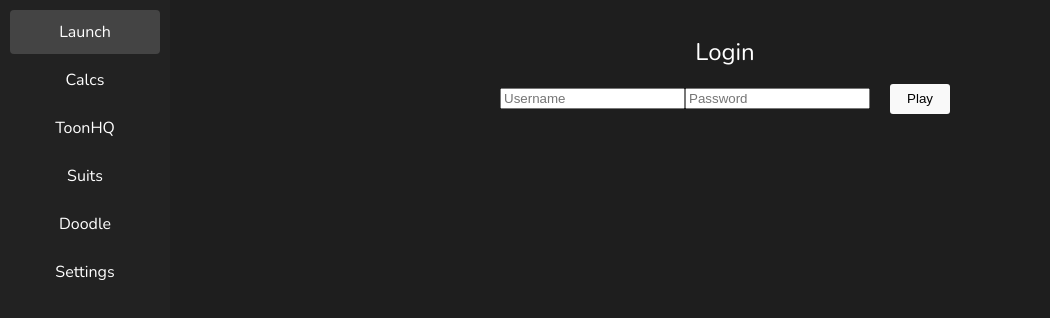
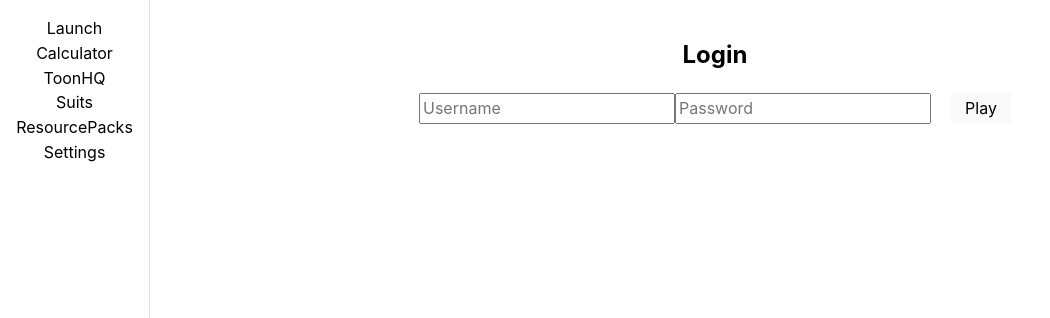
Before and after one commit to jkantner2/Yet-Another-Toontown-Launcher, a React (Vite) app in the folder frontend/: page / in a window 1280 px wide. Shown: the top 318 px of the page, without its empty margins (0-1050 px from the left). Built offline with nearby package versions, Linux system fonts and the light colour scheme.

Commit message:
Started Calc & Swapped to MantineUI

```diff
--- /dev/null
+++ b/frontend/postcss.config.cjs
@@ -0,0 +1,14 @@
+module.exports = {
+  plugins: {
+    'postcss-preset-mantine': {},
+    'postcss-simple-vars': {
+      variables: {
+        'mantine-breakpoint-xs': '36em',
+        'mantine-breakpoint-sm': '48em',
+        'mantine-breakpoint-md': '62em',
+        'mantine-breakpoint-lg': '75em',
+        'mantine-breakpoint-xl': '88em',
+      },
+    },
+  },
+};
--- a/frontend/src/App.tsx
+++ b/frontend/src/App.tsx
@@ -2,7 +2,7 @@
 import LoginPage from "./pages/login/Login";
 import ToonHQPage from "./pages/toonhq/Toonhq";
 import Calculator from "./pages/calculator/CalculatorPage.tsx";
-
+import { AppShell } from "@mantine/core";
 
 const ComingSoonPage: React.FC<{ title: string }> = ({ title }) => (
   <div>{title} Page (coming soon)</div>
@@ -11,12 +11,12 @@
 
 // Sidebar items enum
 enum SidebarItems {
-  Launch = 0,
-  Calcs,
-  ToonHQ,
-  Suits,
-  Doodle,
-  Settings,
+  Launch = "Launch",
+  Calculator = "Calculator",
+  ToonHQ = "ToonHQ",
+  Suits = "Suits",
+  ResourcePacks = "ResourcePacks",
+  Settings = "Settings",
 }
 
 const App: React.FC = () => {
@@ -28,14 +28,14 @@
     switch (selectedPage) {
       case SidebarItems.Launch:
         return <LoginPage />;
-      case SidebarItems.Calcs:
+      case SidebarItems.Calculator:
         return <Calculator />;
       case SidebarItems.ToonHQ:
-        return <ToonHQPage/>;
+        return <ToonHQPage />;
       case SidebarItems.Suits:
         return <ComingSoonPage title="Cog Suits" />;
-      case SidebarItems.Doodle:
-        return <ComingSoonPage title="Doodle" />;
+      case SidebarItems.ResourcePacks:
+        return <ComingSoonPage title="Resource Packs" />;
       case SidebarItems.Settings:
         return <SettingsPage />;
       default:
@@ -44,63 +44,31 @@
   };
 
   return (
-    <div
-      className="app"
-      style={{
-        display: "flex",
-        height: "100vh",
-      }}
-    >
-      {/* Sidebar */}
-      <div
-        style={{
-          width: "150px",
-          backgroundColor: "#222",
-          color: "white",
-          padding: "10px",
+    <>
+      <AppShell
+        padding="md"
+        navbar={{
+          width: { base: 150, lg: 150 },
+          breakpoint: "sm",
         }}
       >
-        {Object.keys(SidebarItems)
-          .filter((key) => isNaN(Number(key)))
-          .map((key) => (
+        <AppShell.Navbar p="md">
+          {Object.keys(SidebarItems).map((item) => (
             <div
-              key={key}
+              key={item}
               onClick={() =>
-                setSelectedPage(
-                  SidebarItems[
-                  key as keyof typeof SidebarItems
-                  ],
-                )}
-              style={{
-                padding: "10px",
-                cursor: "pointer",
-                backgroundColor: selectedPage ===
-                  SidebarItems[
-                  key as keyof typeof SidebarItems
-                  ]
-                  ? "#444"
-                  : "transparent",
-                marginBottom: "4px",
-                borderRadius: "4px",
-              }}
+                setSelectedPage(item as SidebarItems)
+              }
             >
-              {key}
+              {item}
             </div>
           ))}
-      </div>
-
-      {/* Main content */}
-      <div
-        style={{
-          flex: 1,
-          padding: "20px",
-          backgroundColor: "#1e1e1e",
-          color: "white",
-        }}
-      >
-        {renderPage()}
-      </div>
-    </div>
+        </AppShell.Navbar>
+        <AppShell.Main>
+          {renderPage()}
+        </AppShell.Main>
+      </AppShell>
+    </>
   );
 };
 
--- a/frontend/src/main.tsx
+++ b/frontend/src/main.tsx
@@ -1,14 +1,18 @@
-import React from 'react'
-import {createRoot} from 'react-dom/client'
-import './style.css'
-import App from './App'
+import React from "react";
+import { createRoot } from "react-dom/client";
+import "./style.css";
+import App from "./App";
+import { MantineProvider } from "@mantine/core";
+import '@mantine/core/styles.css';
 
-const container = document.getElementById('root')
+const container = document.getElementById("root");
 
-const root = createRoot(container!)
+const root = createRoot(container!);
 
 root.render(
-    <React.StrictMode>
-        <App/>
-    </React.StrictMode>
-)
+  <React.StrictMode>
+    <MantineProvider>
+      <App />
+    </MantineProvider>
+  </React.StrictMode>,
+);
--- a/frontend/src/pages/calculator/CalcTypes.ts
+++ b/frontend/src/pages/calculator/CalcTypes.ts
@@ -3,20 +3,27 @@
   location: Location;
 }
 
+export interface CogStatusMenuProps {
+  checkedStatuses: Record<StatusName, boolean>
+  onStatusCheck: (id: StatusName) => void;
+}
+
 export enum StatusName {
-  FiredUp,
-  MarketResearch,
+  FiredUp = "FiredUp",
+  MarketResearch = "MarketResearch",
+  ForemanDefence = "ForemanDefence",
 }
 
 export enum Location {
-  FieldOffice,
-  Foreman,
-  Auditor,
-  OldLady,
-  GolfLady,
+  FieldOffice = "FieldOffice",
+  Foreman = "Foreman",
+  Auditor = "Auditor",
+  OldLady = "OldLady",
+  GolfLady = "GolfLady",
 }
 
 export const statuses: Array<Status> = [
   { status: StatusName.FiredUp, location: Location.FieldOffice },
   { status: StatusName.MarketResearch, location: Location.FieldOffice },
+  { status: StatusName.ForemanDefence, location: Location.Foreman },
 ];
--- a/frontend/src/pages/calculator/CalculatorPage.tsx
+++ b/frontend/src/pages/calculator/CalculatorPage.tsx
@@ -1,10 +1,33 @@
-import React  from "react";
+import React, { useState } from "react";
 import CogOptions from "./CogOptions";
+import { StatusName } from "./CalcTypes.ts";
+import CogStatusMenu from "./CogStatusMenu.tsx";
 
 const Calculator: React.FC = () => {
+  const [checkedStatuses, setCheckedStatuses] = useState<
+    Record<StatusName, boolean>
+  >(() => {
+    const initState = Object.values(StatusName).reduce((acc, status) => {
+      acc[status as StatusName] = false;
+      return acc;
+    }, {} as Record<StatusName, boolean>);
+    return initState;
+  });
+
+  const handleCheckedStatus = (status: StatusName) => {
+    setCheckedStatuses((prev) => ({
+      ...prev,
+      [status]: !prev[status],
+    }));
+  };
+
   return (
     <>
       <CogOptions />
+      <CogStatusMenu
+        checkedStatuses={checkedStatuses}
+        onStatusCheck={handleCheckedStatus}
+      />
     </>
   );
 };
--- a/frontend/src/pages/calculator/CogOptions.tsx
+++ b/frontend/src/pages/calculator/CogOptions.tsx
@@ -20,9 +20,6 @@
           ))}
         </select>
       </div>
-      <button className="StatusButton" type="button">
-        Status
-      </button>
     </>
   );
 };
--- a/frontend/src/pages/calculator/CogStatusMenu.tsx
+++ b/frontend/src/pages/calculator/CogStatusMenu.tsx
@@ -1,7 +1,71 @@
-import React from "react";
-const CogStatusMenu: React.FC = () => {
+import React, { useState } from "react";
+import { CogStatusMenuProps, Location, statuses } from "./CalcTypes";
+
+const CogStatusMenu: React.FC<CogStatusMenuProps> = (
+  { checkedStatuses, onStatusCheck },
+) => {
+  const [expandedGroups, setExpandedGroups] = useState<
+    Record<Location, boolean>
+  >(() => {
+    const initState: Record<Location, boolean> = Object.values(Location).reduce(
+      (acc, loc) => {
+        acc[loc as Location] = false;
+        return acc;
+      },
+      {} as Record<Location, boolean>,
+    );
+
+    return initState;
+  });
+
+  const onToggleLocation = (location: string) => {
+    setExpandedGroups((prev) => ({
+      ...prev,
+      [location]: !prev[location],
+    }));
+  };
+
   return (
     <>
+      {(Object.values(Location)).map((location) => (
+        <div className="locationGroup" key={location}>
+          <div
+            style={{
+              cursor: "pointer",
+              fontWeight: "bold",
+            }}
+            onClick={() =>
+              onToggleLocation(location)}
+          >
+            {expandedGroups[location] ? "▼" : " "} {location}
+          </div>
+
+          {expandedGroups[location] && (
+            <ul style={{ listStyle: "none", paddingLeft: "1rem" }}>
+              {statuses
+                .filter((status) =>
+                  status.location === location
+                )
+                .map((status) => (
+                  <li key={status.status}>
+                    <input
+                      id={status.status}
+                      type="checkbox"
+                      checked={!!checkedStatuses[status.status]}
+                      onChange={() => onStatusCheck(status.status)}
+                    />
+                    <label
+                      htmlFor={status.status}
+                      style={{ cursor: "pointer" }}
+                    >
+                      {status.status}
+                    </label>
+                  </li>
+                ))}
+            </ul>
+          )}
+        </div>
+      ))}
     </>
   );
 };
```
Also changed, not shown: frontend/package.json (+7 -0 lines), 1 other file (tests, documents, lock files or other folders).
